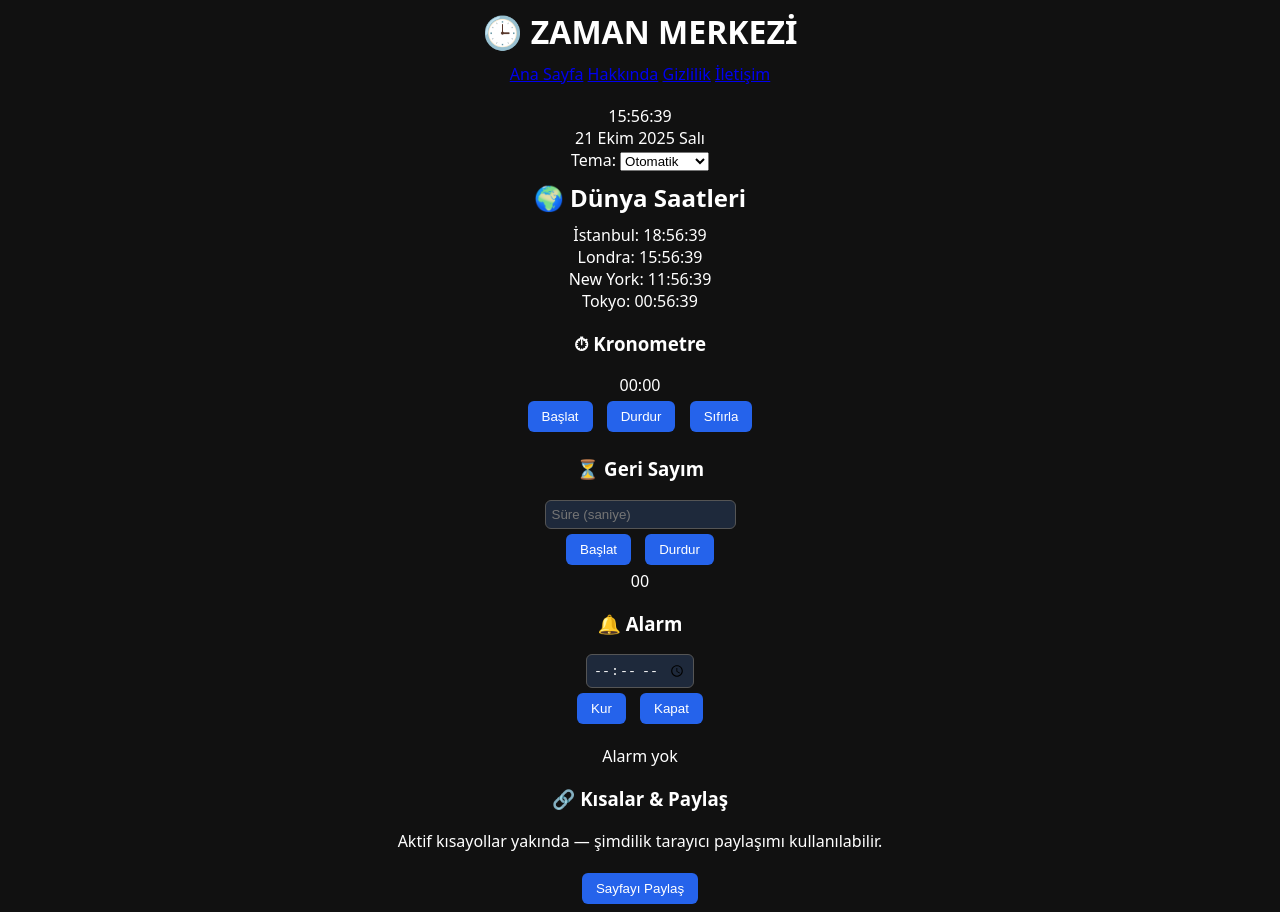
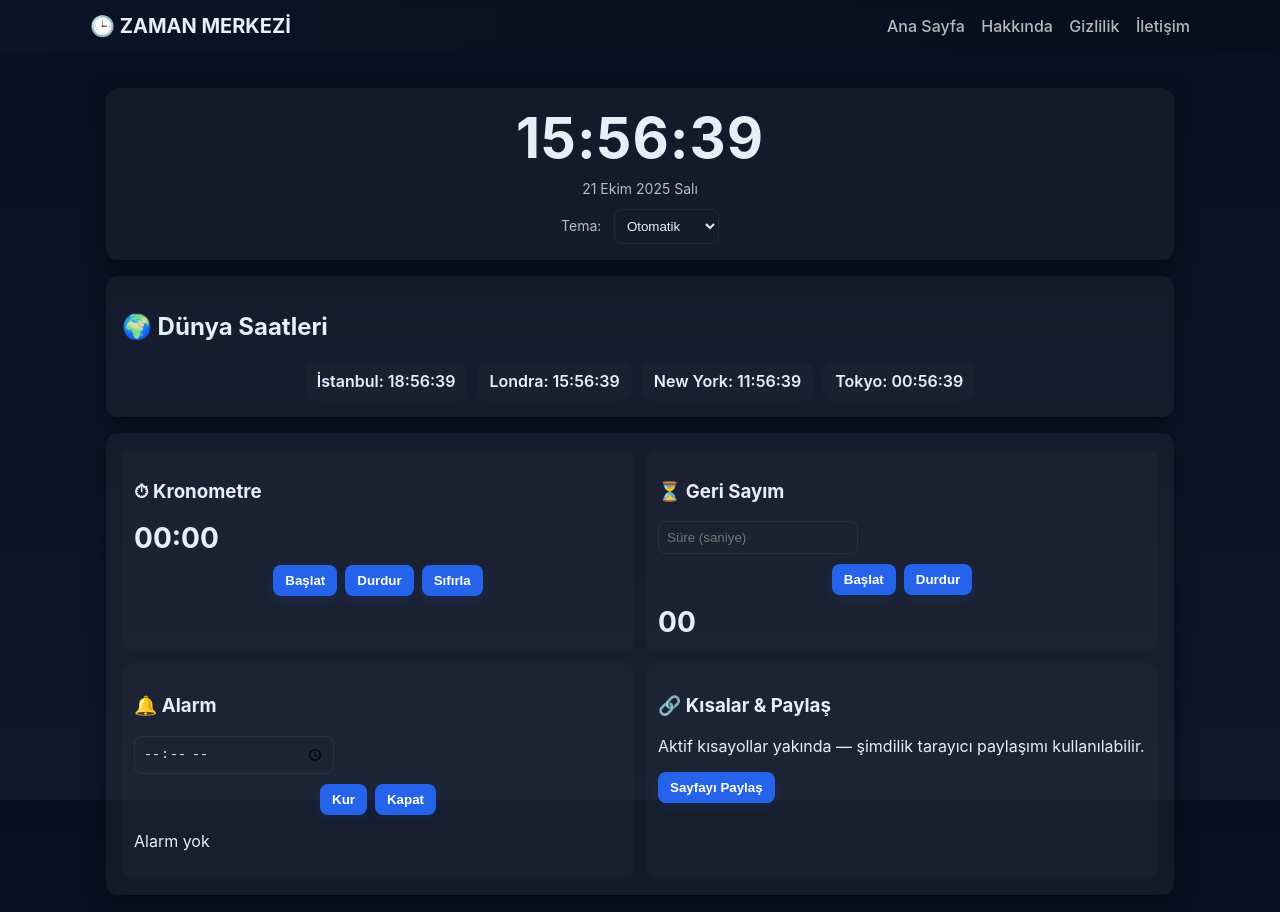
Before and after one commit to zamanmerkezi/zamanmerkezi.github.io, a plain HTML site: page index.html in a window 1280 px wide. Shown: the top 912 px of the page. Drawn offline with Linux system fonts and the light colour scheme.

Commit message:
Update style.css

```diff
--- a/style.css
+++ b/style.css
@@ -1,37 +1,60 @@
-body {
-  font-family: system-ui, -apple-system, Segoe UI, Roboto;
-  text-align: center;
-  background: #111;
-  color: #fff;
-  margin: 0;
-  padding: 0;
-}
-h1, h2 { margin: 10px 0; }
-.container { max-width: 800px; margin: auto; padding: 20px; }
-
-button {
-  margin: 5px;
-  padding: 8px 14px;
-  border: none;
-  border-radius: 6px;
-  background: #2563eb;
-  color: #fff;
-  cursor: pointer;
-}
-input {
-  padding: 6px;
-  border-radius: 6px;
-  border: 1px solid #555;
-  background: #1e293b;
-  color: #fff;
+/* Temel düzen ve responsive */
+:root{
+  --bg:#0b1220;
+  --card: rgba(255,255,255,0.04);
+  --muted: rgba(255,255,255,0.7);
+  --accent: #2563eb;
+  --radius:12px;
+  --gap:14px;
 }
 
-/* 🌈 Temalar */
-body.space { background: radial-gradient(circle at 30% 30%, #000428, #004e92); }
-body.gradient { background: linear-gradient(135deg, #667eea, #764ba2); }
-body.wave { background: linear-gradient(135deg, #43cea2, #185a9d); }
-body.stars { background: radial-gradient(circle at 20% 20%, #0f2027, #203a43, #2c5364); }
-body.light { background: #f1f5f9; color: #111; }
-body.dark { background: #111; color: #fff; }
+*{box-sizing:border-box}
+html,body{height:100%;margin:0;font-family:Inter,system-ui,-apple-system,"Segoe UI",Roboto,"Helvetica Neue",Arial}
+body{background:linear-gradient(180deg,#071022 0%, #0f172a 100%);color:#e6eef8;display:flex;flex-direction:column;min-height:100vh}
+.site-header{padding:14px 18px;background:linear-gradient(90deg, rgba(255,255,255,0.02), rgba(0,0,0,0.06));backdrop-filter: blur(4px)}
+.header-inner{max-width:1100px;margin:0 auto;display:flex;align-items:center;justify-content:space-between;gap:12px}
+.brand{margin:0;font-size:20px}
+.top-nav a{color:var(--muted);text-decoration:none;margin-left:12px;font-weight:500}
+.container{max-width:1100px;margin:20px auto;padding:16px;width:calc(100% - 32px)}
+.panel{background:var(--card);padding:16px;border-radius:var(--radius);margin-bottom:16px;box-shadow:0 6px 20px rgba(2,6,23,0.6)}
+.clock-panel .meta{display:flex;flex-direction:column;align-items:center;gap:8px}
+.clock{font-size:56px;font-weight:700;letter-spacing:1px}
+.date{font-size:14px;color:var(--muted)}
+.controls{display:flex;justify-content:center;margin-top:12px}
+.theme-tools label{margin-right:8px;color:var(--muted);font-size:14px}
+.theme-tools select{padding:8px;border-radius:8px;border:1px solid rgba(255,255,255,0.06);background:transparent;color:inherit}
 
-.adsbygoogle { display: block; margin: 20px auto; text-align: center; }
+/* World list */
+.world-list{display:flex;flex-wrap:wrap;gap:10px;justify-content:center}
+.world-list > div{background:rgba(255,255,255,0.02);padding:10px 12px;border-radius:10px;min-width:140px;text-align:center;font-weight:600}
+
+/* Tools grid */
+.tools-grid{display:grid;grid-template-columns:repeat(2,1fr);gap:12px}
+.tool{padding:12px;border-radius:10px;background:rgba(255,255,255,0.02)}
+.big{font-size:28px;font-weight:700;margin-top:10px}
+
+/* Buttons and inputs */
+.btn-row{display:flex;gap:8px;margin-top:10px;flex-wrap:wrap;justify-content:center}
+button{cursor:pointer;border:0;padding:8px 12px;border-radius:8px;background:var(--accent);color:white;font-weight:600;box-shadow:0 4px 12px rgba(37,99,235,0.12)}
+input[type="number"], input[type="time"]{padding:8px;border-radius:8px;border:1px solid rgba(255,255,255,0.06);background:transparent;color:inherit;width:100%;max-width:200px}
+
+/* Ad wrapper */
+.ads-wrapper{margin-top:18px;text-align:center}
+
+/* Footer */
+.site-footer{margin-top:auto;padding:18px;text-align:center;color:var(--muted);font-size:13px}
+
+/* Mobile */
+@media (max-width:800px){
+  .tools-grid{grid-template-columns:1fr}
+  .clock{font-size:42px}
+  .brand{font-size:18px}
+}
+
+/* Temalar */
+body.space{background:radial-gradient(circle at 20% 20%, #020024, #0f1b3b)}
+body.gradient{background:linear-gradient(135deg,#667eea,#764ba2)}
+body.wave{background:linear-gradient(135deg,#43cea2,#185a9d)}
+body.stars{background:radial-gradient(circle at 10% 10%, #0b1220,#203a43,#2c5364)}
+body.light{background:#f7fafc;color:#0b1220}
+body.dark{background:#0b1220;color:#e6eef8}
```
